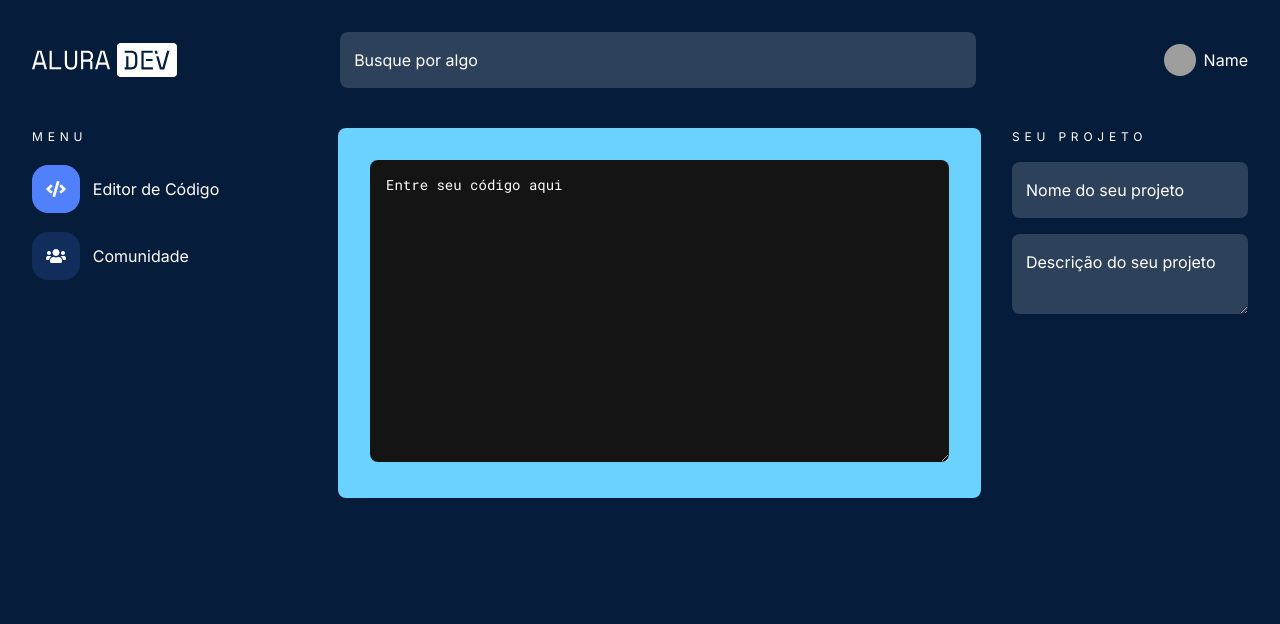
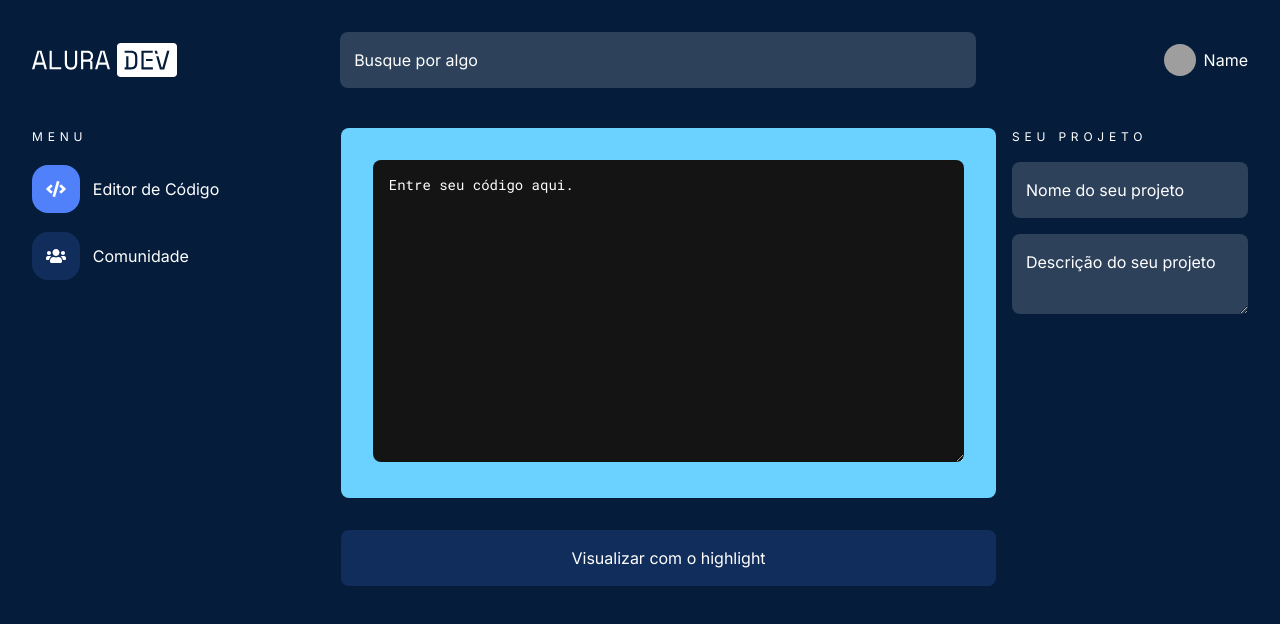
Before and after one commit to Kapizany/CodeHub, a React (Create React App) app: page / in a window 1280 px wide. Shown: the top 624 px of the page. Built offline with nearby package versions, Linux system fonts and the light colour scheme; grey boxes are pictures that could not be loaded.

Commit message:
Finished HighlightButton task

```diff
--- a/src/components/CodeEditor/index.tsx
+++ b/src/components/CodeEditor/index.tsx
@@ -1,10 +1,15 @@
+import { CodeEditorOuterDivContainer } from "./styles";
 import { CodeEditorContainer } from "./styles";
 import { CodeEditorFieldContainer } from "./styles";
+import { HighlightButton } from "../HighlightButton";
 
 export const CodeEditor = () => {
   return (
-    <CodeEditorContainer>
-      <CodeEditorFieldContainer placeholder="Entre seu código aqui" />
-    </CodeEditorContainer>
+    <CodeEditorOuterDivContainer>
+      <CodeEditorContainer>
+        <CodeEditorFieldContainer placeholder="Entre seu código aqui." />
+      </CodeEditorContainer>
+      <HighlightButton />
+    </CodeEditorOuterDivContainer>
   );
 };
--- a/src/components/CodeEditor/styles.ts
+++ b/src/components/CodeEditor/styles.ts
@@ -1,4 +1,13 @@
 import styled from "styled-components";
+
+export const CodeEditorOuterDivContainer = styled.div`
+  display: flex;
+  flex-direction: column;
+  width: auto;
+  height: auto;
+  border-width: 0;
+  padding: 0;
+`;
 
 export const CodeEditorContainer = styled.div`
   width: auto;
@@ -14,7 +23,7 @@ export const CodeEditorContainer = styled.div`
 `;
 
 export const CodeEditorFieldContainer = styled.textarea`
-  width: 34.2rem; /* only works when maximized */
+  width: 34.97rem; /* 34.2rem; only works when maximized */
   height: 16.88rem;
 
   padding: 1rem;
--- a/src/components/EditorBody/styles.tsx
+++ b/src/components/EditorBody/styles.tsx
@@ -9,7 +9,7 @@ export const EditorBodyOuterDiv = styled.div`
 
 export const EditorBodyContainer = styled.div`
   margin-top: 2.5rem;
-  margin-left: 1.53rem;
+  margin-left: 1.7rem; /* 1.53rem; previously */
   display: flex;
   justify-content: space-between;
 `;
--- /dev/null
+++ b/src/components/HighlightButton/index.tsx
@@ -0,0 +1,9 @@
+import { HighlightButtonContainer } from "./styles";
+
+export const HighlightButton = () => {
+  return (
+    <HighlightButtonContainer type="button">
+      Visualizar com o highlight
+    </HighlightButtonContainer>
+  );
+};
--- /dev/null
+++ b/src/components/HighlightButton/styles.ts
@@ -0,0 +1,29 @@
+import styled from "styled-components";
+
+export const HighlightButtonContainer = styled.button`
+  display: block;
+  height: 3.5rem;
+  margin: 2rem 0 0;
+  padding: 0;
+
+  border-radius: 8px;
+  border-width: 0;
+
+  background: var(--blue);
+
+  :active {
+    background: var(--text-editor-background);
+  }
+
+  /* :focus {
+    outline: none;
+  } */
+
+  font-family: Inter;
+  font-style: normal;
+  font-weight: normal;
+  font-size: 16px;
+  line-height: 24px;
+  text-align: center;
+  color: var(--text-title);
+`;
```
